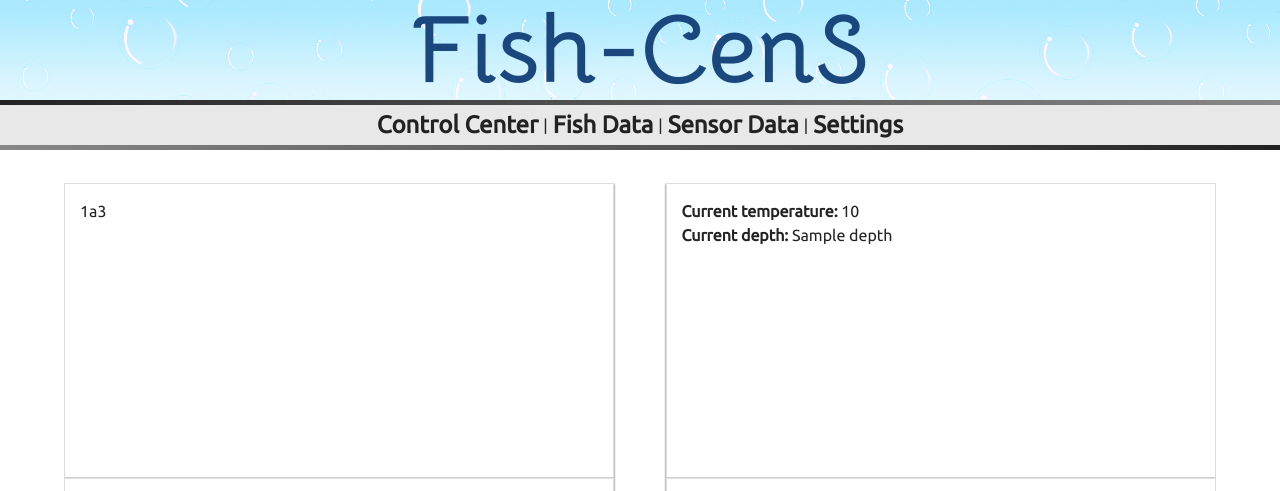
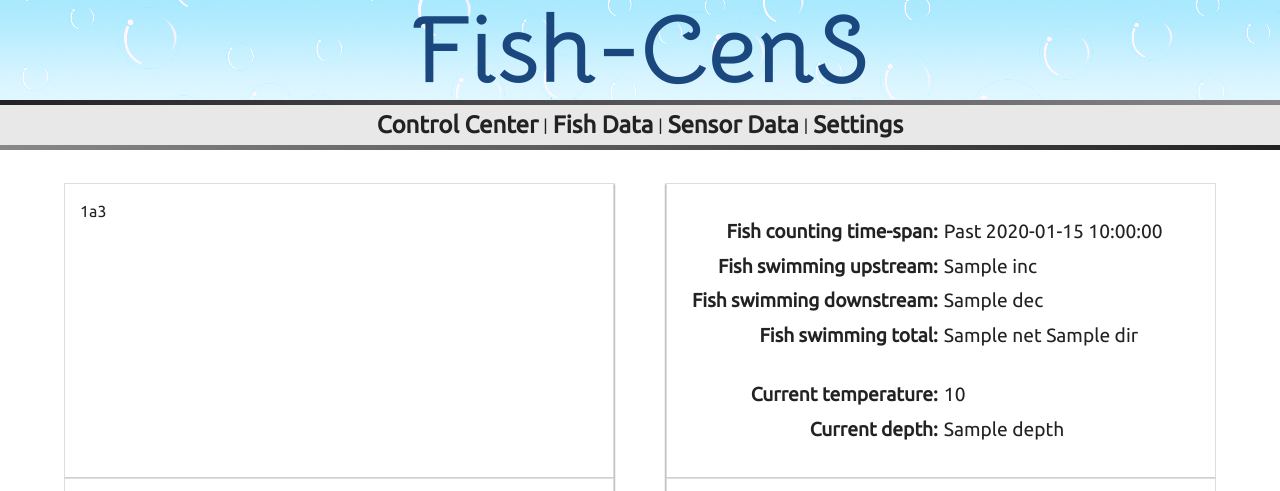
Before and after one commit to jbates35/fcServer, a Flask app: template templates/index.html in a window 1280 px wide. Shown: the top 491 px of the page. Run offline with Flask 3, Linux system fonts and the light colour scheme; the template is opened without the code that fills it: most values are stand-ins (such as "Sample title", 1, 10 or a date in 2020).

Commit message:
Added top right panel

```diff
--- a/main.py
+++ b/main.py
@@ -2,6 +2,7 @@ from flask import Flask, render_template
 from apscheduler.schedulers.background import BackgroundScheduler
 import sensorGrapher
 import SqlManager
+from datetime import datetime, timedelta
 
 app = Flask(__name__, static_url_path='/static')
 scheduler = BackgroundScheduler()
@@ -13,17 +14,54 @@ sql_manager_obj.connect()
 @app.route('/index', methods=['GET'])
 @app.route('/index.html', methods=['GET'])
 def index():
+    current_datetime = datetime.now()
+
+    weeks_back = 6
+    days_back = 0
+    hours_back = 0
+    minutes_back = 0
+
+    datetime_string = ""
+    if weeks_back > 0:
+        datetime_string += str(weeks_back) + " weeks,"
+    if days_back > 0:
+        datetime_string += str(days_back) + " days,"
+    if hours_back > 0:
+        datetime_string += str(hours_back) + " hours,"
+    if minutes_back > 0:
+        datetime_string += str(minutes_back) + " minutes,"
+
+    if datetime_string == "":
+        datetime_string = "No time"
+    else:
+        datetime_string = datetime_string[:-1]
+
+    yest_datetime = current_datetime - timedelta(weeks=weeks_back, days=days_back, hours=hours_back, minutes=minutes_back)
+
+    current_time = current_datetime.strftime("%H:%M:%S")
+    current_date = current_datetime.strftime("%Y-%m-%d")
+    yest_time = yest_datetime.strftime("%H:%M:%S")
+    yest_date = yest_datetime.strftime("%Y-%m-%d")
+
     depth_graph_link = "static/img/depth.png"
     temp_graph_link = "static/img/temperature.png"
 
+    #Sort sensor readings
     last_datapoints = sql_manager_obj.get_last_datapoints()
-    last_temp = last_datapoints[0][0]
-    last_depth = last_datapoints[0][1]
+    sensor_dict = {"temp": last_datapoints[0][0], "depth": last_datapoints[0][1]}
+
+    fish_count = sql_manager_obj.get_fish_count(date_start=yest_date, time_start=yest_time, date_end=current_date, time_end=current_time)
+    fish_dec = fish_count[0][1]
+    fish_inc = fish_count[1][1]
+    fish_net = abs(fish_dec - fish_inc)
+    fish_dir = "Upstream" if fish_dec <= fish_inc else "Downstream"
+    fish_dict = {"dec": fish_dec, "inc": fish_inc, "net": fish_net, "dir": fish_dir}
 
     return render_template(
         'index.html',
-        temp = last_temp,
-        depth = last_depth,
+        datetime_string = datetime_string,
+        fish_data = fish_dict,
+        sensor_data = sensor_dict,
         temp_graph = temp_graph_link,
         depth_graph = depth_graph_link
         )
--- a/static/css/index_style.css
+++ b/static/css/index.css
@@ -67,6 +67,12 @@ div#innerContentBox {
 }
 #box2 {
     order: 2;
+
+    display: flex;
+    flex-direction: column;
+    align-items: center;
+    justify-content: center;
+
 }
 #box3 {
     order: 3;
@@ -80,3 +86,24 @@ div#innerContentBox {
     height: 100%;
     object-fit: contain;
 }
+
+.reading {
+    display: flex;
+    justify-content: space-between;
+    width:100%;
+    font-size: 1.2em;
+    font-family: 'Ubuntu-Regular', sans-serif;
+  }
+
+  .param {
+    text-align: right;
+    width:50%;
+    padding:3px;
+    font-weight: bold;
+  }
+
+  .arg {
+    text-align: left;
+    width:50%;
+    padding:3px;
+  }
--- a/templates/index.html
+++ b/templates/index.html
@@ -2,15 +2,41 @@
 
 {% block head %}
     {{ super() }}
-    <link rel="stylesheet" type="text/css" href="{{ url_for('static', filename='css/index_style.css') }}" />
+    <link rel="stylesheet" type="text/css" href="{{ url_for('static', filename='css/index.css') }}" />
 {% endblock %}
 
 {% block content %}
     <div id="innerContentBox">
         <div class="box" id="box1">1a3</div>
         <div class="box" id="box2">
-            <b>Current temperature:</b> {{ temp }}<br>
-            <b>Current depth:</b> {{ depth }}<br>
+            <div class="reading" id="timeDiv">
+                <div class="param">Fish counting time-span:</div>
+                <div class="arg">Past {{ datetime_string }}</div>
+            </div>
+
+            <div class="reading" id="fishIncDiv">
+                <div class="param">Fish swimming upstream:</div>
+                <div class="arg">{{ fish_data["inc"] }}</div>
+            </div>
+            <div class="reading" id="fishDecDiv">
+                <div class="param">Fish swimming downstream:</div>
+                <div class="arg">{{ fish_data["dec"] }}</div>
+            </div>
+            <div class="reading" id="netFishDiv">
+                <div class="param">Fish swimming total:</div>
+                <div class="arg">{{ fish_data["net"] }} {{ fish_data["dir"] }}</div>
+            </div>
+
+            <br>
+
+            <div class="reading" id="tempReadingDiv">
+                <div class="param">Current temperature:</div>
+                <div class="arg">{{ sensor_data["temp"] }}</div>
+            </div>
+            <div class="reading" id="depthReadingDiv">
+                <div class="param">Current depth:</div>
+                <div class="arg">{{ sensor_data["depth"] }}</div>
+            </div>
         </div>
         <div class="box" id="box3"><img class="sensorgraph" id="tempgraph_id" src="{{ temp_graph }}"></div>
         <div class="box" id="box4"><img class="sensorgraph" id="depthgraph_id" src="{{ depth_graph }}"></div>
```
Also changed, not shown: SqlManager.py (+18 -2 lines).
